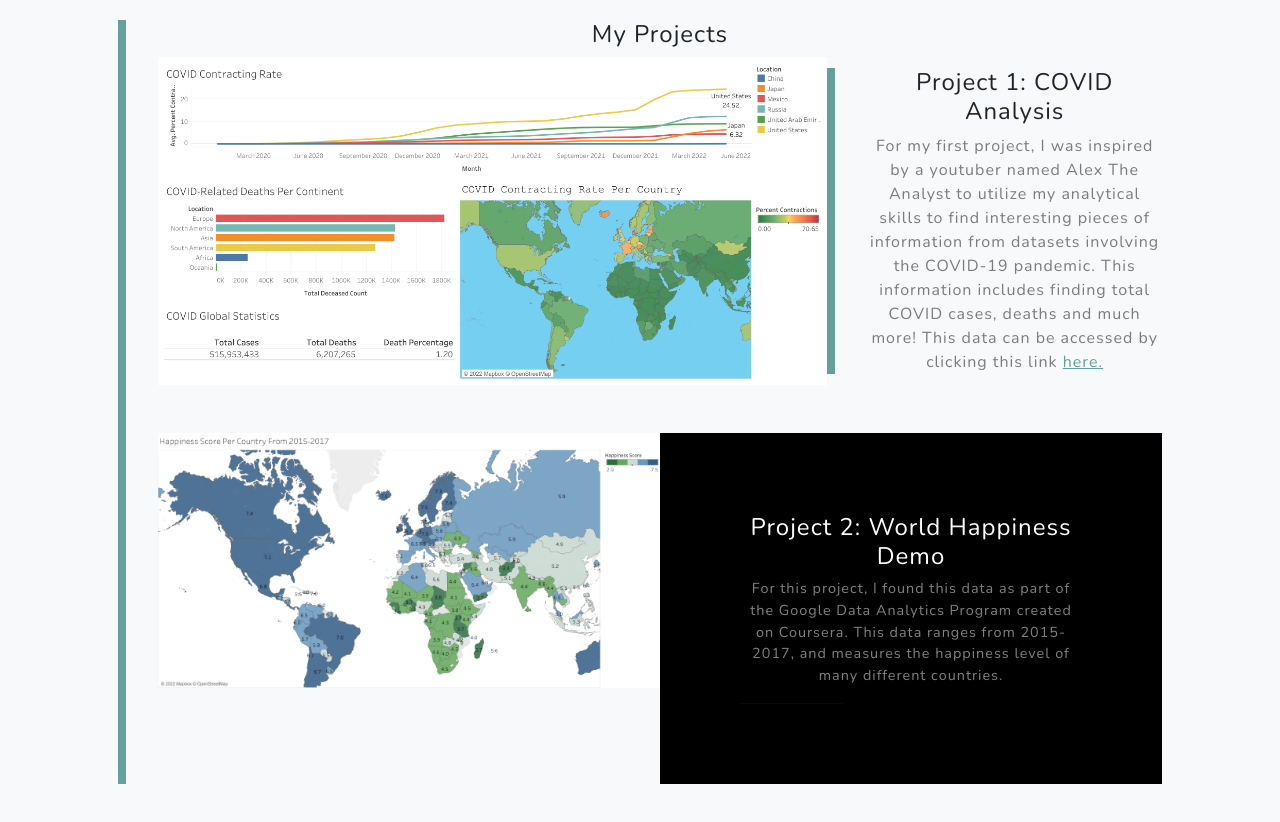
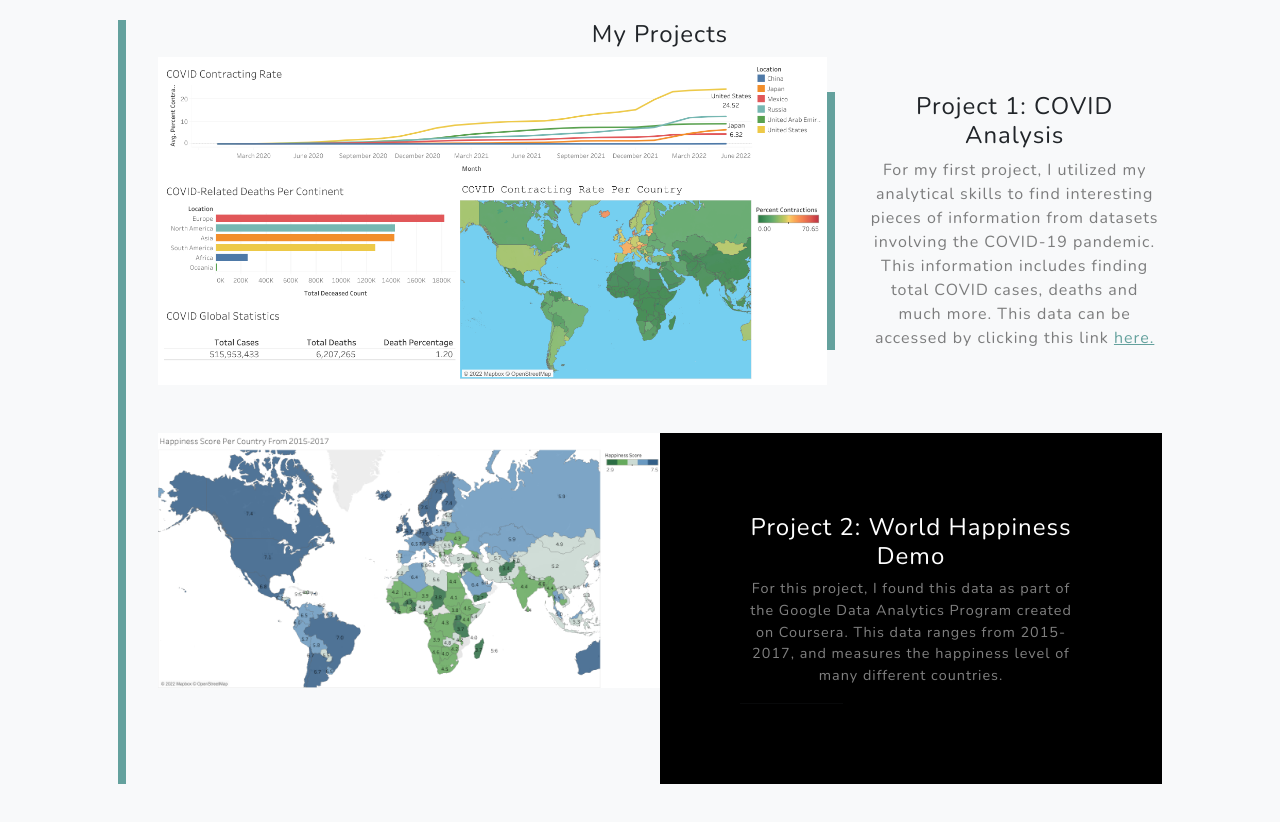
Before and after one commit to IMoseslgI/IMoseslgI.github.io, a plain HTML site: page index.html in a window 1280 px wide. Shown: the part 1740-2562 px from the top of the page. Drawn offline with nearby package versions, Linux system fonts and the light colour scheme.

Commit message:
Initial Commit

```diff
--- a/index.html
+++ b/index.html
@@ -74,7 +74,7 @@
                         <div class="col-xl-4 col-lg-5">
                             <div class="featured-text text-center text-lg-left">
                                 <h4>Project 1: COVID Analysis</h4>
-                                <p class="text-black-50 mb-0">For my first project, I was inspired by a youtuber named Alex The Analyst to utilize my analytical skills to find interesting pieces of information from datasets involving the COVID-19 pandemic. This information includes finding total COVID cases, deaths and much more! This data can be accessed by clicking this link  <a href="https://github.com/IMoseslgI/portfolio_project_1_covid_analysis.git">here.</a></p>
+                                <p class="text-black-50 mb-0">For my first project, I utilized my analytical skills to find interesting pieces of information from datasets involving the COVID-19 pandemic. This information includes finding total COVID cases, deaths and much more. This data can be accessed by clicking this link  <a href="https://github.com/IMoseslgI/portfolio_project_1_covid_analysis.git">here.</a></p>
                             </div>
                         </div>
                     </div>
```
